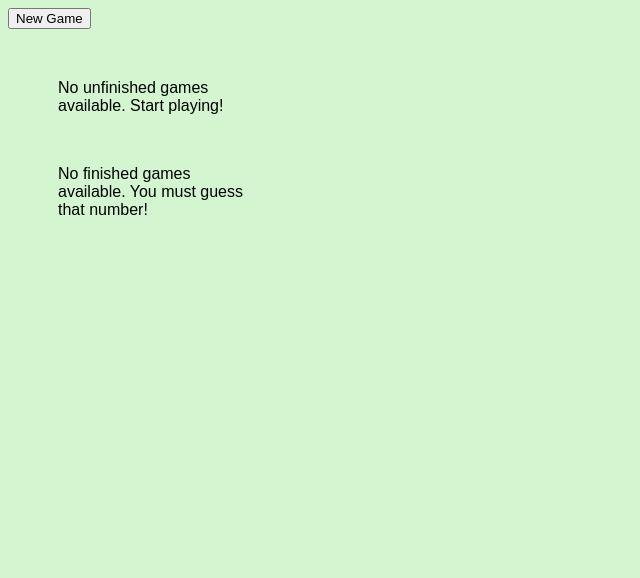
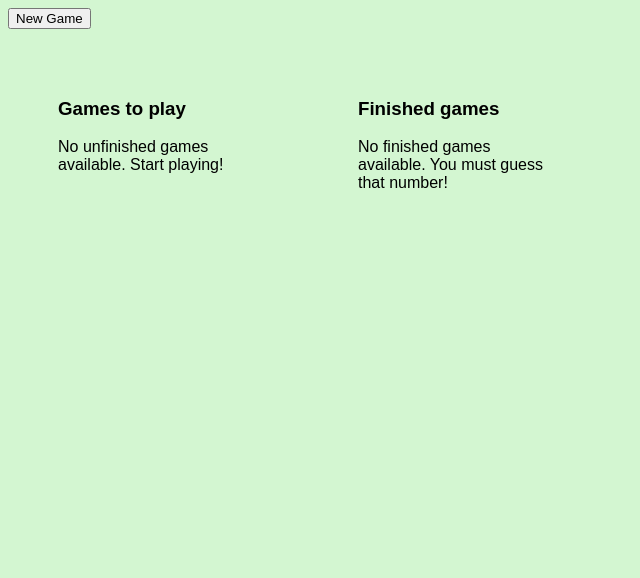
Before and after one commit to janvorac/guess-the-number, a Django app: page /guess/ in a window 1280 px wide. Shown: the top 578 px of the page, without its empty margins (0-640 px from the left). Run offline with Django 3.2, Linux system fonts and the light colour scheme; data that the repository does not hold is empty; some web fonts are replaced.

Commit message:
finished and unfinished games are displayed next to each other

```diff
--- a/training_site/guess/static/guess/style.css
+++ b/training_site/guess/static/guess/style.css
@@ -52,4 +52,6 @@ h1 {
 .game-names-container {
     margin: 50px;
     width: 200px;
+    float: left;
+    height: 500px;
 }
--- a/training_site/guess/templates/guess/index.html
+++ b/training_site/guess/templates/guess/index.html
@@ -20,6 +20,7 @@
 </form>
 
 <div class="game-names-container">
+<h3>Games to play</h3>
 {% if unfinished_games %}
     <ul>
         {% for unfinished_game in unfinished_games %}
@@ -31,6 +32,7 @@
 {% endif %}
 </div>
 <div class="game-names-container">
+<h3>Finished games</h3>
 {% if finished_games %}
     <ul>
         {% for finished_game in finished_games %}
```
